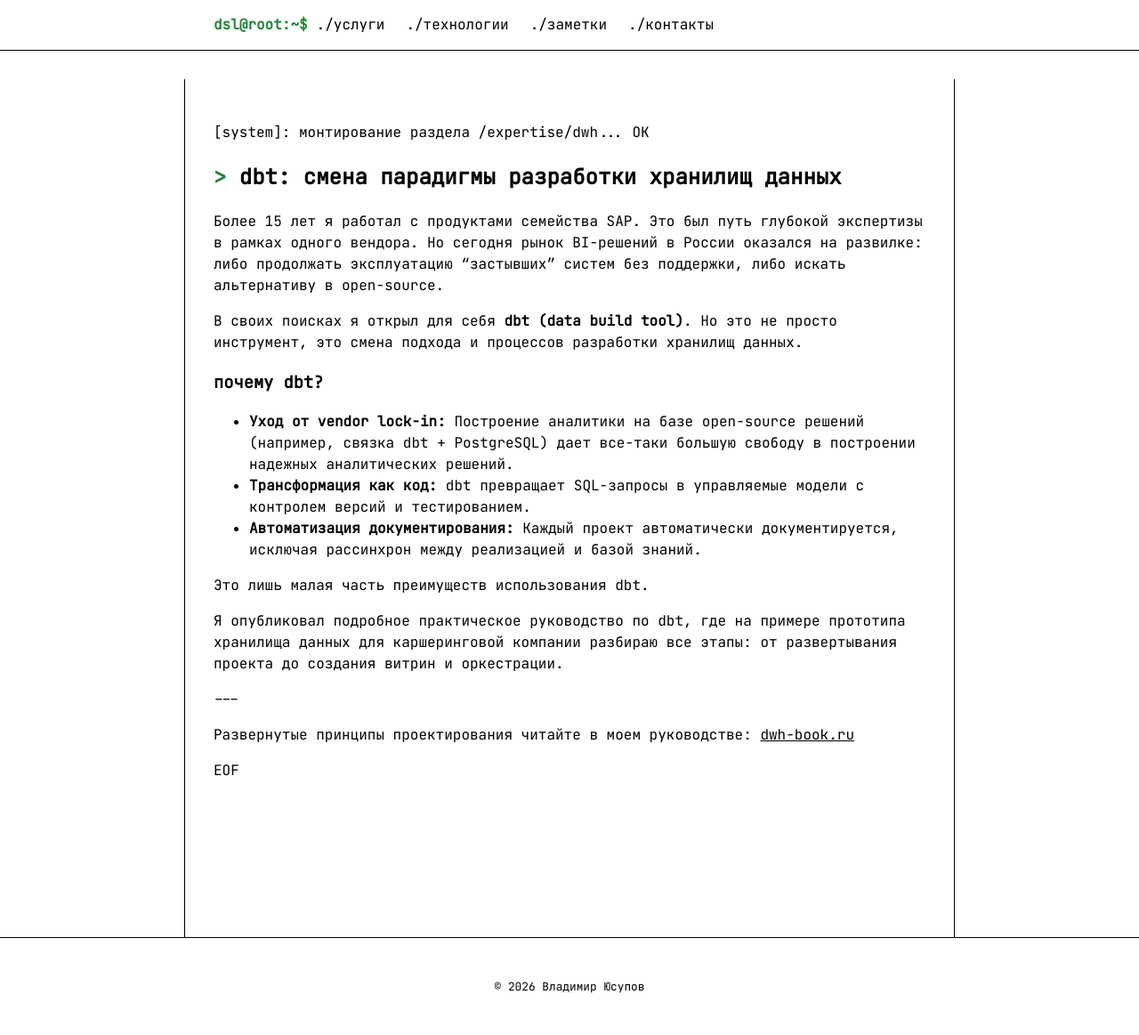
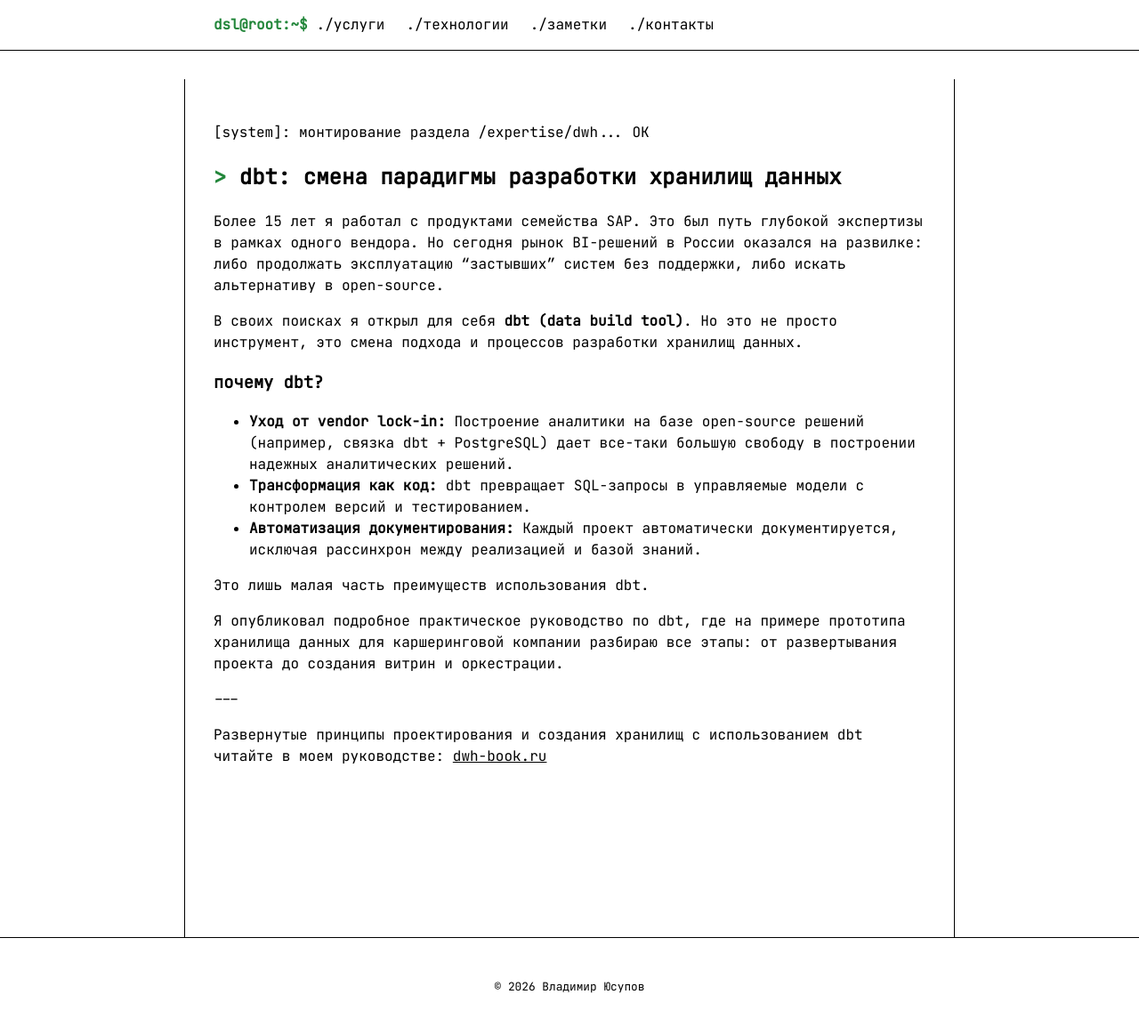
Before and after one commit to techwritex/datasolutionslab, a Jekyll site: the page built from _posts/2026-02-23-dbt-smena-paradigmy-razrabotki-khranilisch-dannykh.md, in a window 1280 px wide. Shown: the whole page at 89% size. Built offline with Jekyll 4.4.1, drawn with Linux system fonts in a browser that asks for light colours.

Commit message:
dsl -v2.1 first-note

```diff
--- a/_layouts/post.html
+++ b/_layouts/post.html
@@ -15,11 +15,11 @@ layout: default
     <p>---</p>
 
     {% if page.show_guide_link != false %}
-    <p>Развернутые принципы проектирования читайте в моем руководстве:
+    <p>Развернутые принципы проектирования и создания хранилищ с использованием dbt читайте в моем руководстве:
        <a href="https://dwh-book.ru/" target="_blank">dwh-book.ru</a>
     </p>
     {% endif %}
 
-    <p class="terminal-end">{{ page.terminal_end | default: "EOF" }}</p>
+    <p class="terminal-end">{{ page.terminal_end | default: "" }}</p>
   </footer>
 </article>
```
